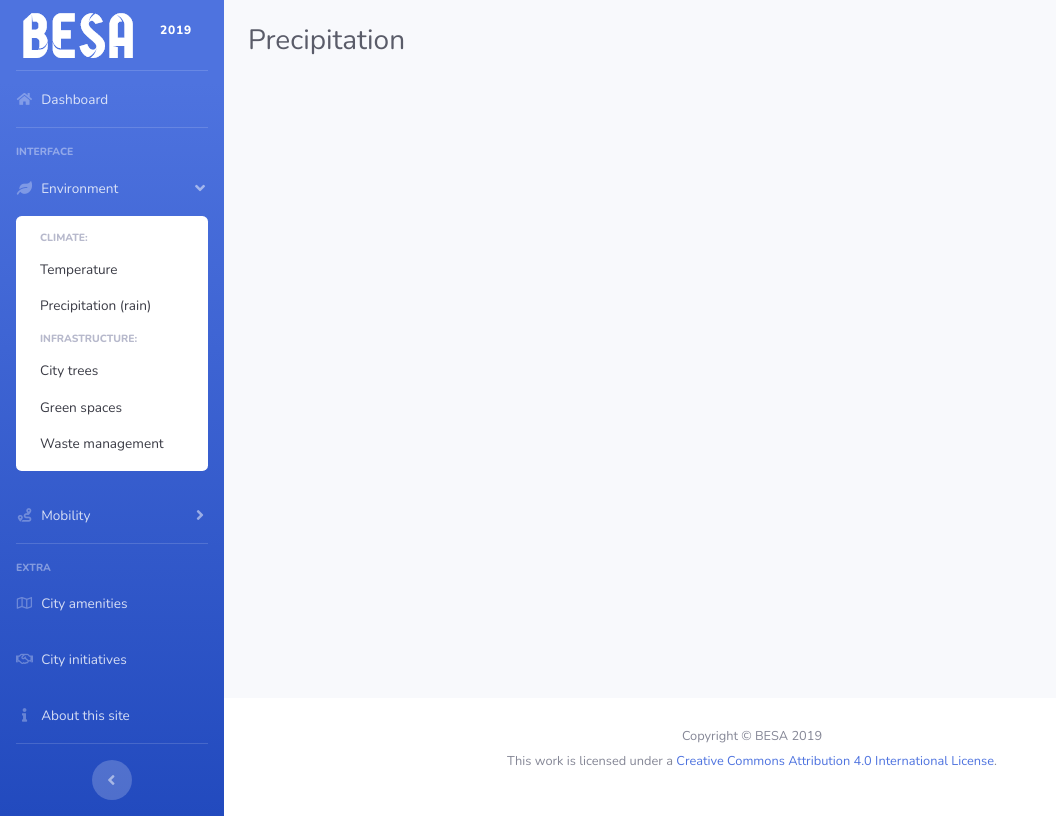
After one commit to FelippeJC/besa, a Flask app: page /precipitation in a window 1280 px wide, after a click on "Environment". The commit adds this page. Shown: the whole page, without its empty margins (0-1056 px from the left). Run offline with Flask 2, Linux system fonts and the light colour scheme; parts of the project's set-up code (start-up, migrations or seed data) failed here and were passed over; some libraries are stand-ins or nearby versions.

Commit message:
Add rain precipitation page

```diff
--- a/project/app.py
+++ b/project/app.py
@@ -148,6 +148,11 @@ def temperature():
                            radar_graph_data=radar_graph_data)
 
 
+@app.route("/precipitation")
+def precipitation():
+    return render_template('precipitation.html')
+
+
 @app.route("/city-trees")
 def city_trees():
     return render_template('city_trees.html')
@@ -204,14 +209,14 @@ def traffic_incidents():
 ###  POPULATION  ###
 
 
-@app.route("/demography")
-def demography():
-    return render_template('demography.html')
+# @app.route("/demography")
+# def demography():
+#     return render_template('demography.html')
 
 
-@app.route("/society-and-welfare")
-def society_and_welfare():
-    return render_template('society_and_welfare.html')
+# @app.route("/society-and-welfare")
+# def society_and_welfare():
+#     return render_template('society_and_welfare.html')
 
 
 @app.route("/blank")
--- a/project/opendata/objects.py
+++ b/project/opendata/objects.py
@@ -68,7 +68,7 @@ def get_mercats_i_fires_al_carrer_map_layer():
 
 
 def get_public_wifi_map_layer():
-    map_layer = folium.FeatureGroup("Public WiFi")
+    map_layer = folium.FeatureGroup("Public WiFi coverage")
     try:
         data = Data("resource_id={resource_id}&limit=100000".format(resource_id=urls.RESOURCE_ID["public_wifi"]))
         popup_str = ("<h4>{name}</h4>"
--- a/project/templates/base.html
+++ b/project/templates/base.html
@@ -82,7 +82,8 @@
         </a>
         <div id="collapseMobility" class="collapse" aria-labelledby="headingMobility" data-parent="#accordionSidebar">
           <div class="bg-white py-2 collapse-inner rounded">
-            <a class="collapse-item" href="{{ url_for('city_flow') }}">City flow</a>
+            <h6 class="collapse-header">Overview:</h6>
+            <!-- <a class="collapse-item" href="{{ url_for('city_flow') }}">City flow</a> -->
             <a class="collapse-item" href="{{ url_for('public_transportation') }}">Public transportation</a>
             <a class="collapse-item" href="{{ url_for('bicycle') }}">Bicycle</a>
             <a class="collapse-item" href="{{ url_for('car') }}">Car</a>
@@ -93,7 +94,7 @@
         </div>
       </li>
 
-      <!-- Nav Item - Population Collapse Menu -->
+      <!-- Nav Item - Population Collapse Menu
       <li class="nav-item">
         <a class="nav-link collapsed" href="#" data-toggle="collapse" data-target="#collapsePopuation" aria-expanded="true" aria-controls="collapsePopuation">
           <i class="fas fa-fw fa-users"></i>
@@ -105,7 +106,7 @@
             <a class="collapse-item" href="{{ url_for('society_and_welfare') }}">Society and Welfare</a>
           </div>
         </div>
-      </li>
+      </li>-->
 
       <!-- Divider -->
       <hr class="sidebar-divider">
--- /dev/null
+++ b/project/templates/precipitation.html
@@ -0,0 +1,5 @@
+{% extends "base.html" %}
+
+{% block content %}
+  <h1 class="h3 mb-4 text-gray-800">Precipitation</h1>
+{% endblock %}
```
